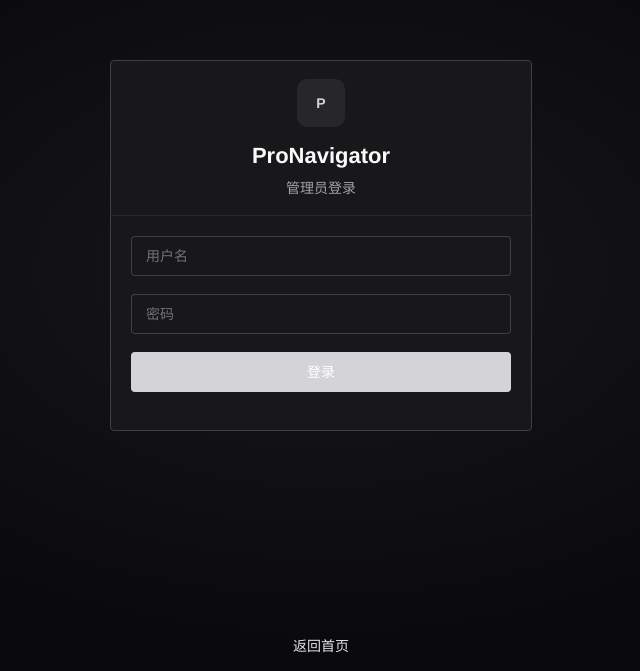
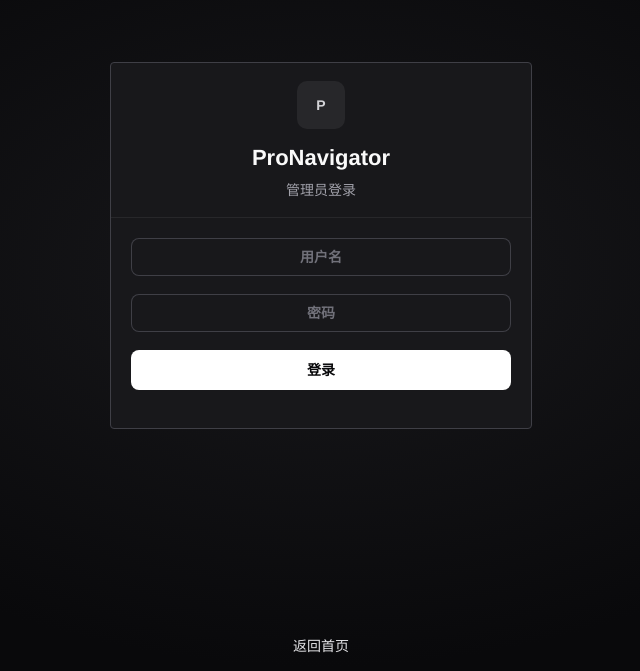
Before and after one commit to letsopen/ProNavigator, a Vue app in the folder web/: page /admin/login in a window 1280 px wide. Shown: the part 129-800 px from the top of the page, without its empty margins (319-959 px from the left). Built offline with nearby package versions, Linux system fonts and the light colour scheme.

Commit message:
优化登录页输入框与按钮样式

```diff
--- a/web/src/views/admin/Login.vue
+++ b/web/src/views/admin/Login.vue
@@ -30,6 +30,7 @@
           <el-form-item prop="username">
             <el-input
               v-model="formData.username"
+              class="login-input"
               size="large"
               placeholder="用户名"
             />
@@ -37,6 +38,7 @@
           <el-form-item prop="password">
             <el-input
               v-model="formData.password"
+              class="login-input"
               size="large"
               type="password"
               placeholder="密码"
@@ -44,6 +46,7 @@
           </el-form-item>
           <el-form-item class="submit-item">
             <el-button
+              class="login-button"
               size="large"
               type="primary"
               :loading="submitting"
@@ -166,10 +169,28 @@ async function onSubmit() {
   padding: 16px;
   text-align: center;
 }
+.login-input :deep(.el-input__wrapper) {
+  padding: 0;
+  border-radius: 8px;
+}
+.login-input :deep(.el-input__inner) {
+  text-align: center;
+  font-weight: 700;
+}
+.login-button {
+  width: 100%;
+  border-radius: 8px;
+  background-color: #ffffff;
+  border-color: #ffffff;
+  color: #09090b;
+  font-weight: 700;
+}
+.login-button:hover {
+  background-color: #e4e4e7;
+  border-color: #e4e4e7;
+  color: #09090b;
+}
 .submit-item :deep(.el-form-item__content) {
   justify-content: center;
 }
-.submit-item :deep(.el-button) {
-  width: 100%;
-}
 </style>
```
